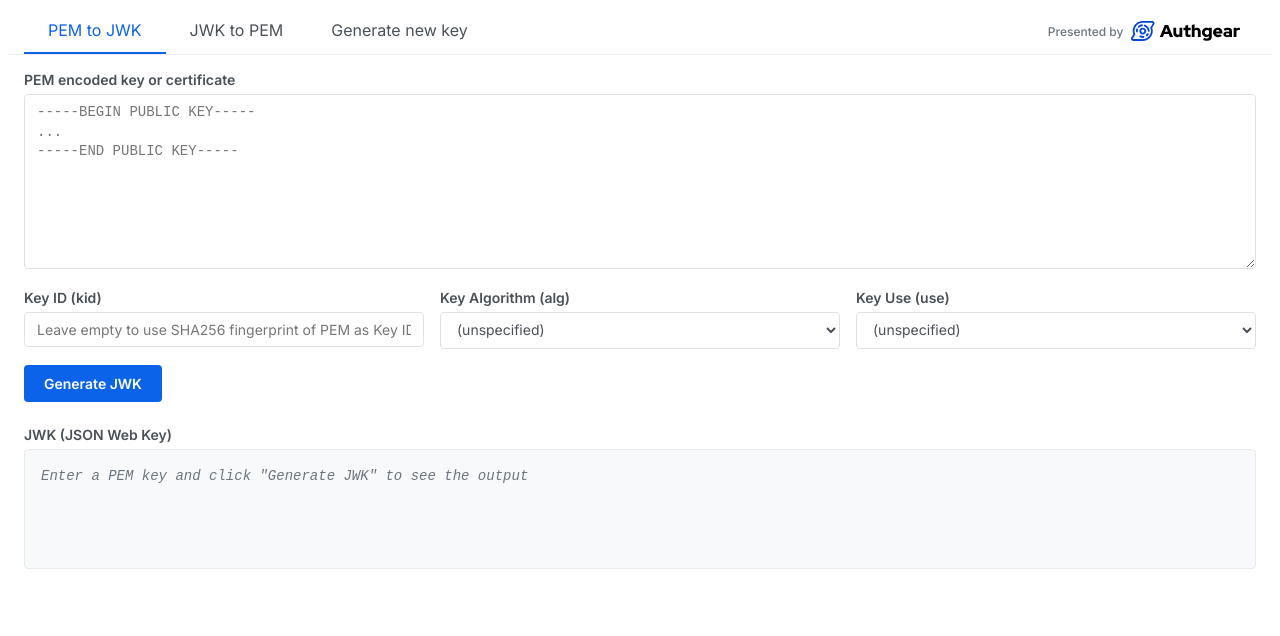
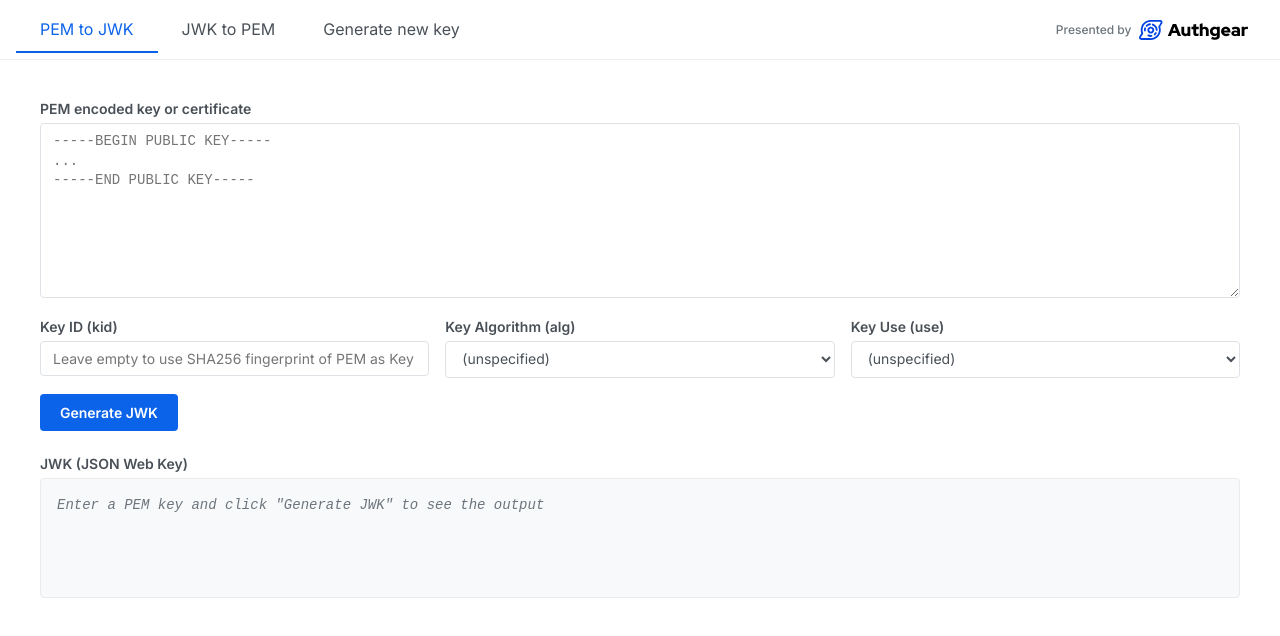
Before and after one commit to authgear/authgear-widget-jwk-generator, a React (Vite) app: page / in a window 1280 px wide. Shown: the top 636 px of the page. Built offline with nearby package versions, Linux system fonts and the light colour scheme.

Commit message:
fix tab nav bar

```diff
--- a/src/components/JWKWidget.tsx
+++ b/src/components/JWKWidget.tsx
@@ -22,7 +22,13 @@ const JWKWidget: React.FC = () => {
       overflow: "hidden"
     }}>
       <TabNavigation activeTab={activeTab} setActiveTab={setActiveTab} />
-      <div style={{ marginTop: 0, flex: 1, height: "calc(100% - 60px)" }}>
+      <div style={{
+        marginTop: "60px",
+        flex: 1,
+        height: "calc(100% - 60px)",
+        overflow: "auto",
+        padding: "16px"
+      }}>
         <div style={{ display: activeTab === "pem-to-jwk" ? "block" : "none", height: "100%" }}>
           <PEMToJWK />
         </div>
--- a/src/components/TabNavigation.tsx
+++ b/src/components/TabNavigation.tsx
@@ -38,6 +38,11 @@ const TabNavigation: React.FC<TabNavigationProps> = ({ activeTab, setActiveTab }
         `}
       </style>
       <div style={{
+        position: "fixed",
+        top: 0,
+        left: 0,
+        right: 0,
+        zIndex: 1000,
         display: "flex",
         borderBottom: "1px solid #eee",
         fontFamily: 'Inter, sans-serif',
@@ -46,7 +51,8 @@ const TabNavigation: React.FC<TabNavigationProps> = ({ activeTab, setActiveTab }
         gap: 0,
         padding: "0 16px",
         width: "100%",
-        background: "transparent"
+        background: "white",
+        height: "60px"
       }}>
       <div style={{ display: "flex", gap: 0 }}>
       <button
```
